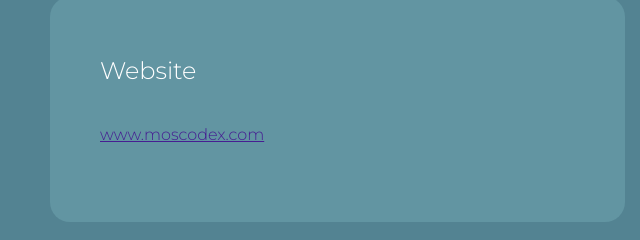
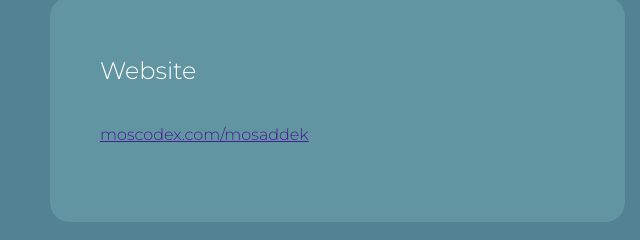
Before and after one commit to mosaddekhcy/Portfolio-Website, a plain HTML site: page index.html in a window 1280 px wide. Shown: the part 5524-5764 px from the top of the page, 0-640 px from the left. Drawn offline with Linux system fonts and the light colour scheme.

Commit message:
Update Website Link

```diff
--- a/index.html
+++ b/index.html
@@ -220,7 +220,7 @@
           </div>
           <div class="rlp">
             <h3>Website</h3>
-            <h4><a href="https://www.moscodex.com/">www.moscodex.com</a><br /></h4>
+            <h4><a href="https://www.moscodex.com/mosaddek">moscodex.com/mosaddek</a><br /></h4>
 
 
 
```
